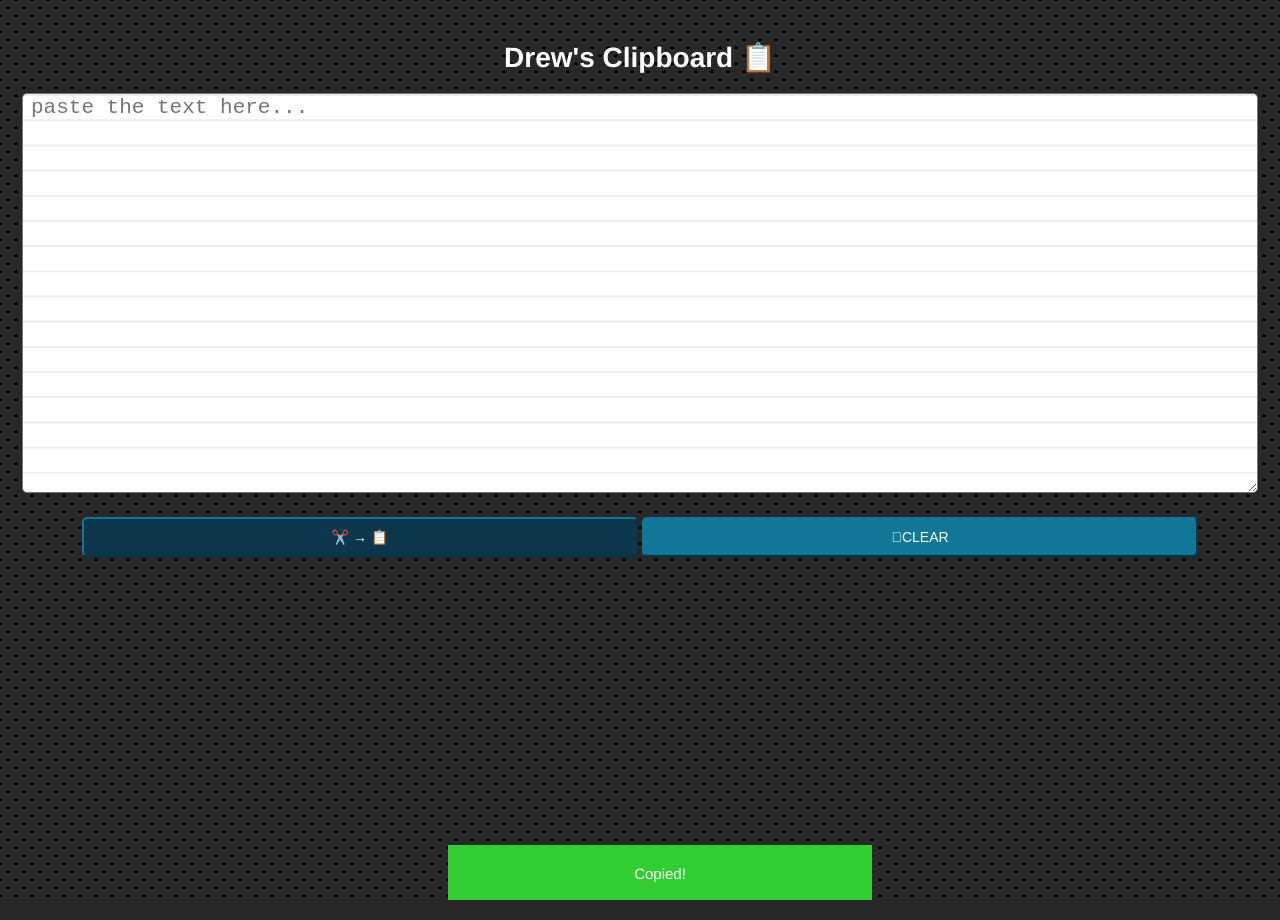
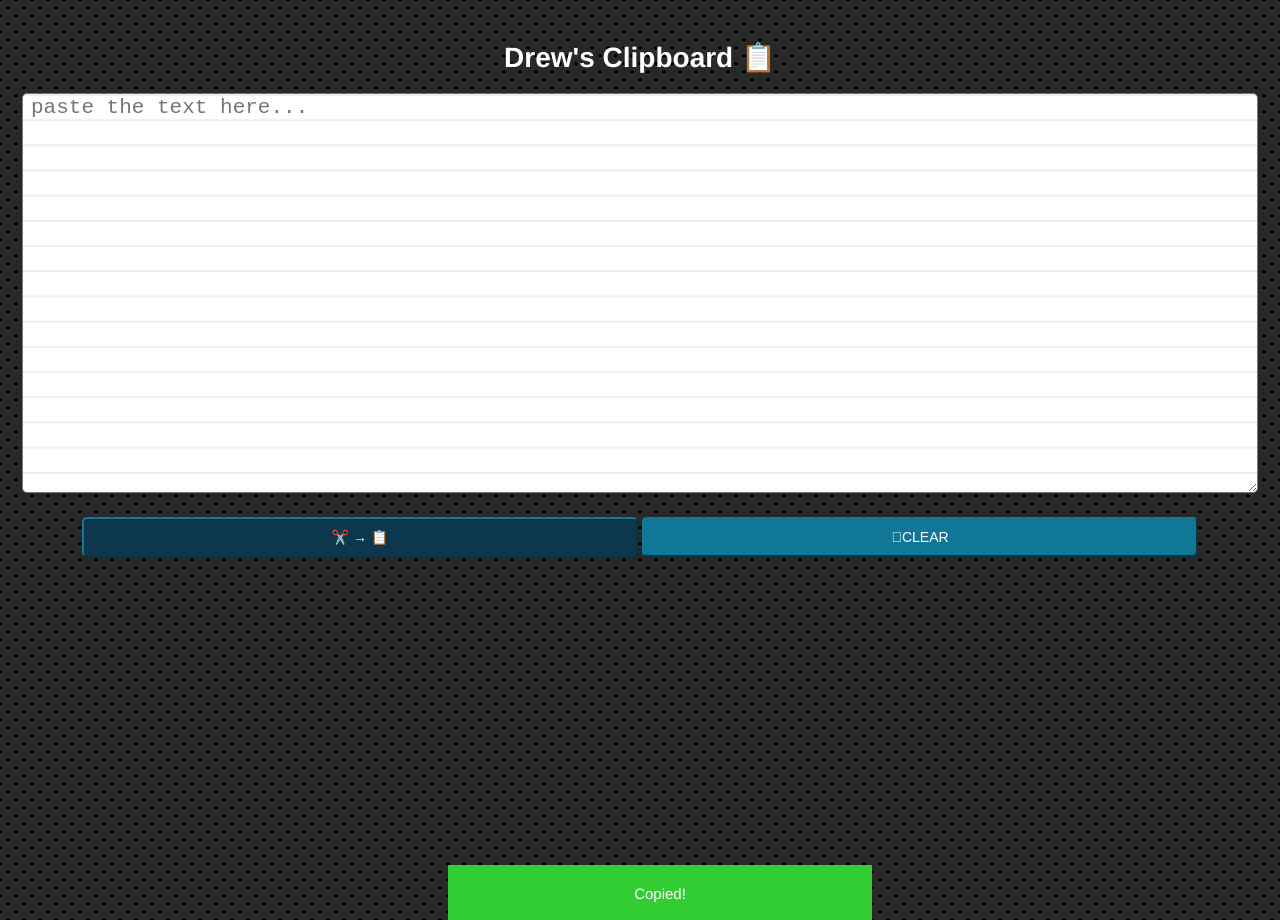
Before and after one commit to noru/home-server, a website: page static/clipboard/index.html in a window 1280 px wide. Drawn offline with Linux system fonts and the light colour scheme; some packages are replaced by stand-ins of ours; a script that the page names is missing.

```diff
--- a/static/clipboard/app.css
+++ b/static/clipboard/app.css
@@ -58,7 +58,7 @@
   background: limegreen;
   position: absolute;
   left: 35%;
-  bottom: -100px;
+  bottom: -120px;
   transition: bottom .5s ease-in-out;
   z-index: 999;
   pointer-events: none;
```
Also changed, not shown: static/clipboard/manifest.json.
